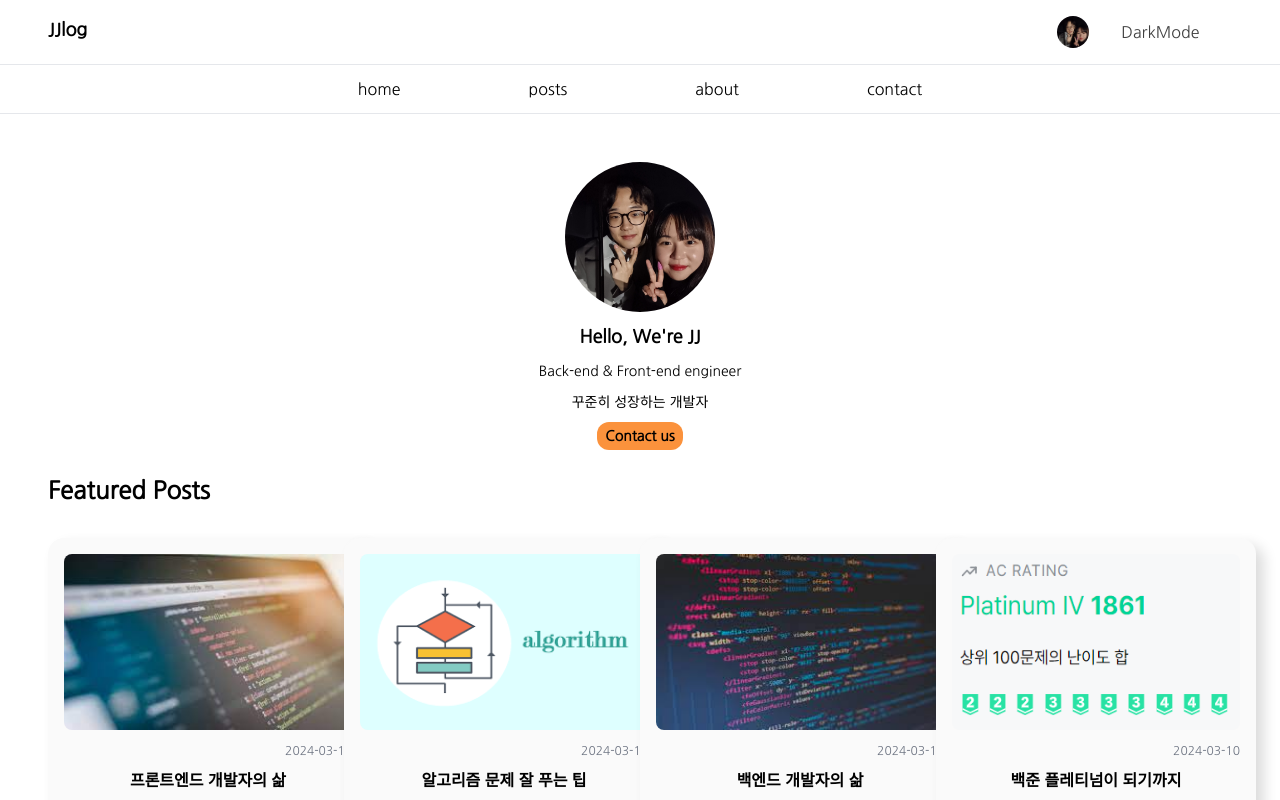
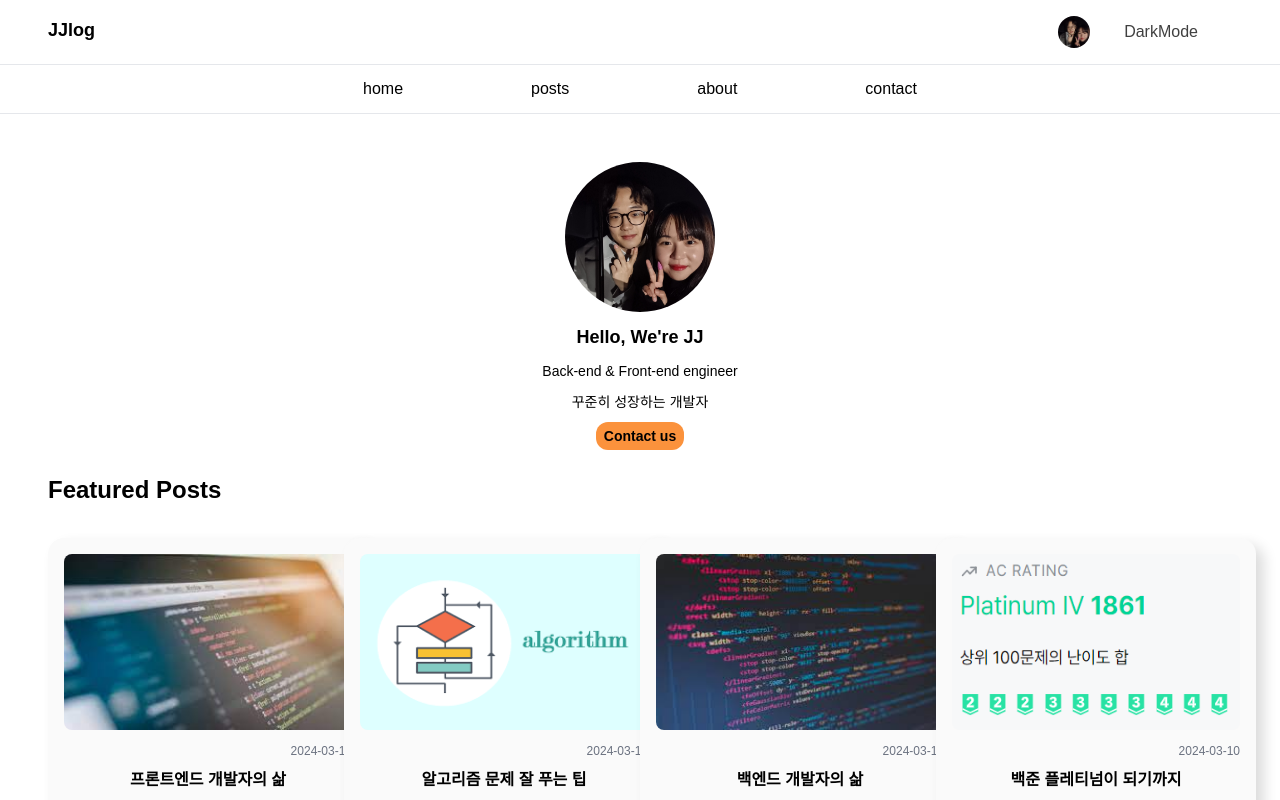
Before and after one commit to noaprost/jjlog, a Next.js app: page / in a window 1280 px wide. Shown: the top 800 px of the page. Built offline with nearby package versions, Linux system fonts and the light colour scheme.

Commit message:
chore: 글씨체 수정

```diff
--- a/src/app/layout.tsx
+++ b/src/app/layout.tsx
@@ -1,12 +1,12 @@
 import type { Metadata } from "next";
 
-import { Nanum_Gothic, Hahmlet } from "next/font/google";
+import { Nanum_Gothic, Hahmlet, Noto_Serif_KR } from "next/font/google";
 import "./globals.css";
 import Link from "next/link";
 import DarkModeToggleButton from "@/components/DarkModeToggleButton";
 import ProfileImage from "@/components/ProfileImage";
 
-const inter = Nanum_Gothic({ weight: "400", subsets: ["latin"] });
+const inter = Noto_Serif_KR({ weight: "400", subsets: ["latin"] });
 
 export const metadata: Metadata = {
   title: "jjlog",
```
